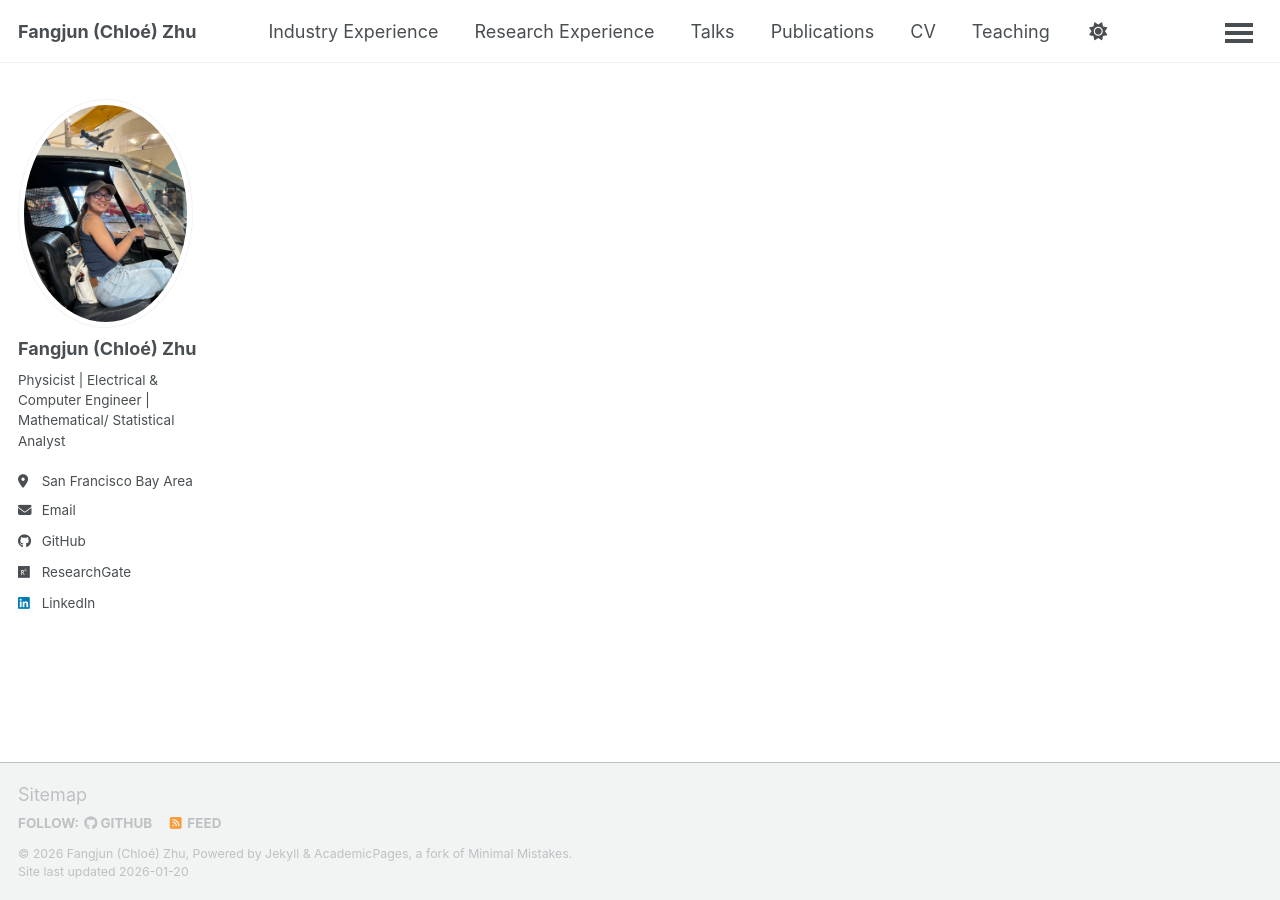
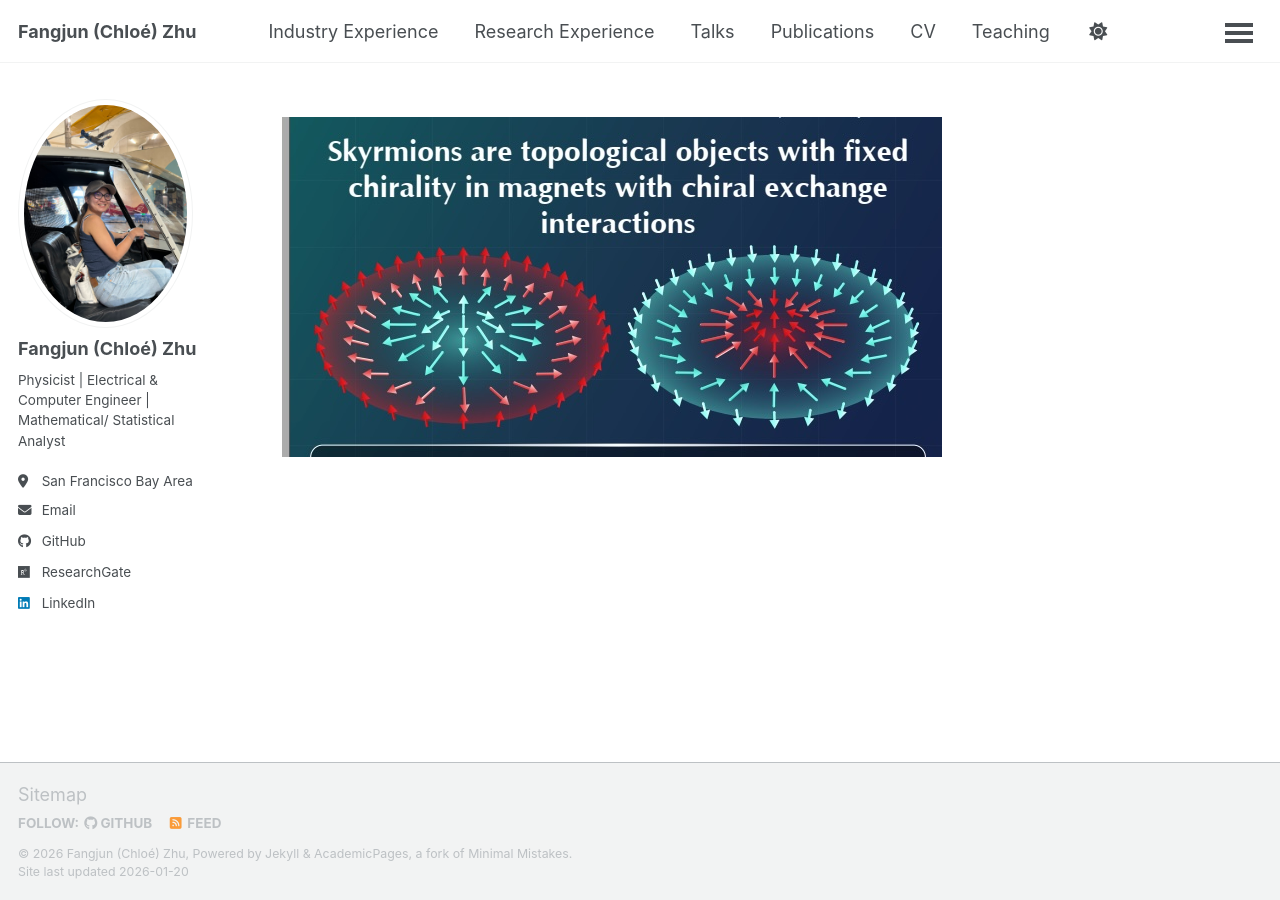
Before and after one commit to ChloeZhu1/ChloeZhu1.github.io, a Jekyll site: the page built from _pages/math.md, in a window 1280 px wide. Built offline with Jekyll 4.4.1, drawn with Linux system fonts in a browser that asks for light colours; a script bundle is joined from its source files by our own code; library files that are not in the unit come from our copies.

Commit message:
Update math.md

```diff
--- a/_pages/math.md
+++ b/_pages/math.md
@@ -8,4 +8,4 @@ redirect_from:
 ---
 {% include base_path %}
 
-<!-- [test](/portfolio/skyrmion/) -->
+![Skyrmions](/images/skyrmions.jpg)
```
